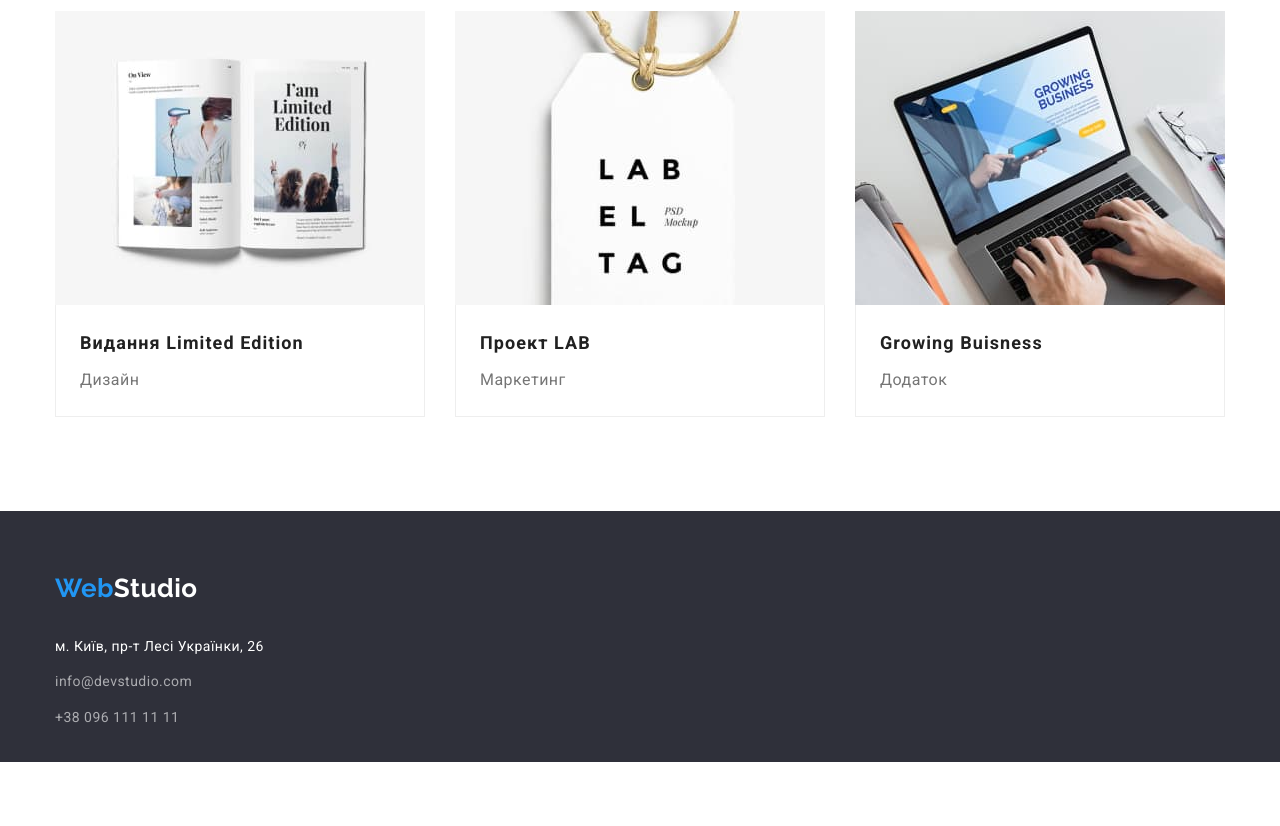
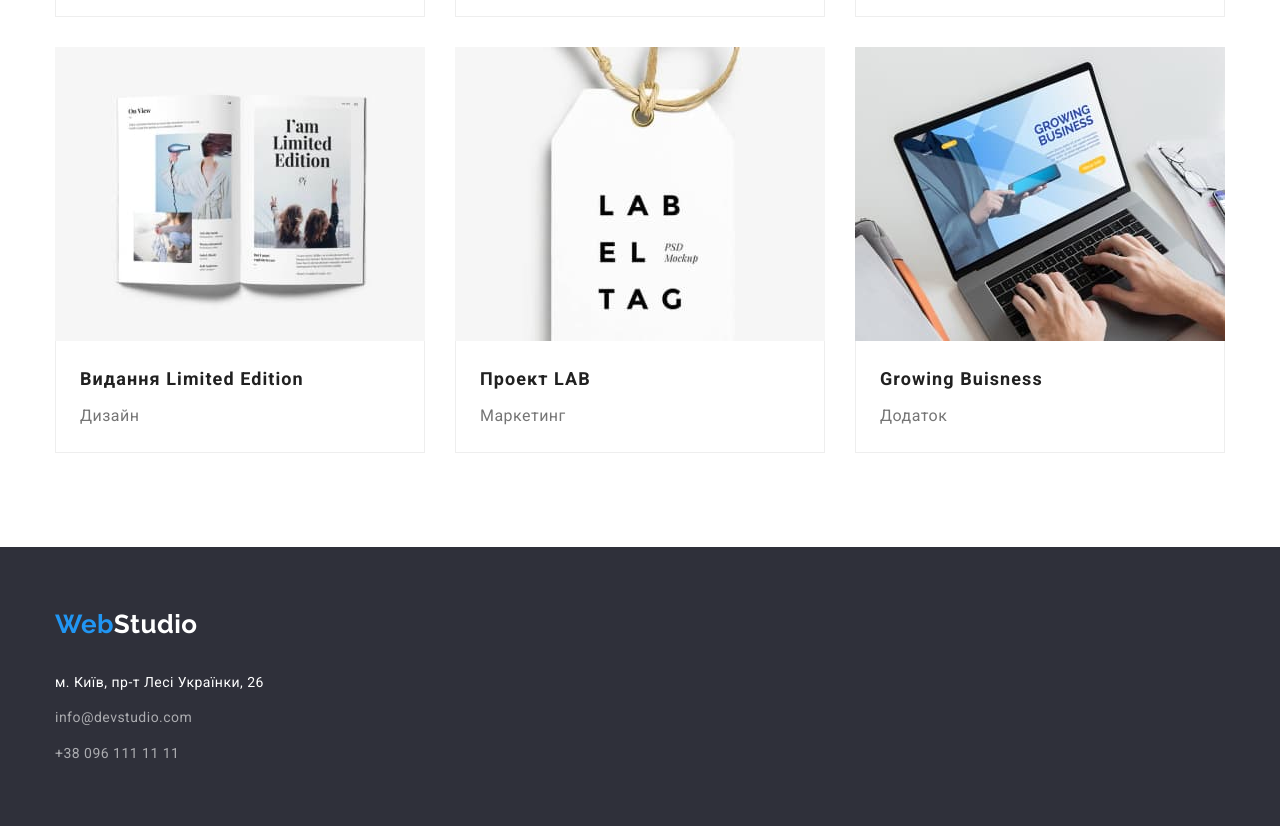
Before and after one commit to Elena5169/goit-markup-hw-03, a plain HTML site: page portfolio.html in a window 1280 px wide. Shown: the part 1098-1924 px from the top of the page. Before the commit the page ends 1888 px from the top, so only its background shows below. Drawn offline with nearby package versions, Linux system fonts and the light colour scheme.

Commit message:
update styles.css

```diff
--- a/portfolio.html
+++ b/portfolio.html
@@ -42,7 +42,7 @@
     </header>
 
   <main>
-    <section class="container">
+    <section class="container portfolio">
 
      <h1 class="visually-hidden">Portfolio</h1>
      <ul class="button-list">
@@ -151,8 +151,7 @@
 
     </section>
    </main>
-
-   <footer>
+   <footer class="ftr">
     <div class="container footer">
 
        <a class="logo-footer" lang="en" href="./index.html"><span class="logo-web">Web</span>Studio</a>
@@ -175,4 +174,5 @@
 
    </footer>
 
+
 </body>
--- a/styles/styles.css
+++ b/styles/styles.css
@@ -32,6 +32,9 @@ body {
 
 ul {
     list-style: none;
+    margin-top: 0px;
+    margin-bottom: 0px;
+    padding-left: 0px;
 }
 
 .container {
@@ -46,8 +49,7 @@ ul {
 .header {
     display: flex;
     flex-direction: row;
-    padding-top: 32px;
-    padding-bottom: 32px;
+
     align-items: center;
     text-align: center;
 }
@@ -74,7 +76,8 @@ ul {
     line-height: 1.14;
     list-style: none;
     text-decoration-line: none;
-   ;
+    padding-top: 32px;
+    padding-bottom: 32px;
 }
 
 .nav-link {
@@ -97,7 +100,9 @@ ul {
     margin-bottom: 0px;
     text-align: center;
 }
-
+.site-nav.list {
+    padding-left: 0px;
+}
 
 
 .site-nav li:not(:last-child) {
@@ -120,8 +125,7 @@ ul {
 }
 .contact-link {
     display: flex;
-    padding-bottom: 32px;
-    padding-top: 32px;
+
 }
 
 .contacts .contact-link+.contact-link {
@@ -132,6 +136,8 @@ ul {
     text-decoration-line: none;
     color: var(--primary-text-color);
     line-height: 1.14;
+    padding-top: 32px;
+    padding-bottom: 32px;
 }
 
 .contact-item:hover,
@@ -266,6 +272,7 @@ header {
 
 .work {
     padding-top: 94px;
+    padding-bottom: 94px;
 
 }
 
@@ -276,7 +283,7 @@ header {
     margin-right: auto;
     margin-top: 0px;
     margin-bottom: 0px;
-    padding-bottom: 94px;
+
     padding-left: 0px;
     padding-right: 0px;
 }
@@ -358,9 +365,11 @@ header {
 
 
 
-footer {
+.ftr {
     background-color: #2f303a;
-    height: 251px;
+    padding-top: 60px;
+    padding-bottom: 60px;
+
 }
 
 
@@ -397,10 +406,7 @@ footer {
     color: #2196F3
 }
 
-.footer {
-    padding-top: 60px;
-    padding-bottom: 60px;
-}
+
 .contacts-footer .contact-item {
     font-weight: 400;
     font-size: 14px;
@@ -441,7 +447,10 @@ footer .contact-item:focus {
 
 
 
-
+.container.portfolio {
+    padding-top: 100px;
+    padding-bottom: 94px;
+}
 
 
 
@@ -449,7 +458,7 @@ footer .contact-item:focus {
     list-style: none;
     display: flex;
     padding-left: 0px;
-    padding-top: 94;
+
     justify-content: center;
     margin-top: 0px;
     margin-bottom: 0px;
@@ -487,7 +496,7 @@ footer .contact-item:focus {
     display: flex;
     flex-wrap: wrap;
     padding-left: 0px;
-    padding-bottom: 94px;
+
     margin-bottom: 0px;
     margin-top: 56px;
 
```
Also changed, not shown: index.html (+1 -1 lines). Lines whose indentation alone changed are shown as unchanged.
